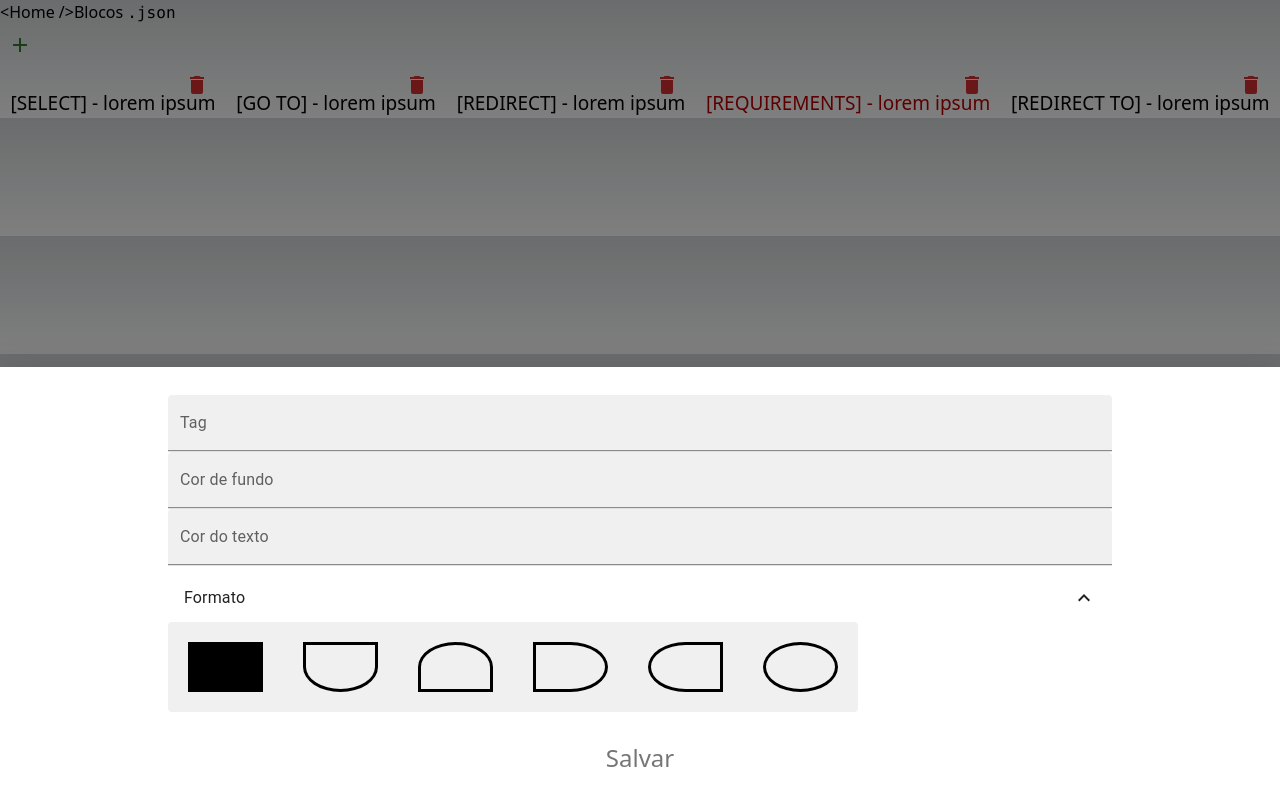
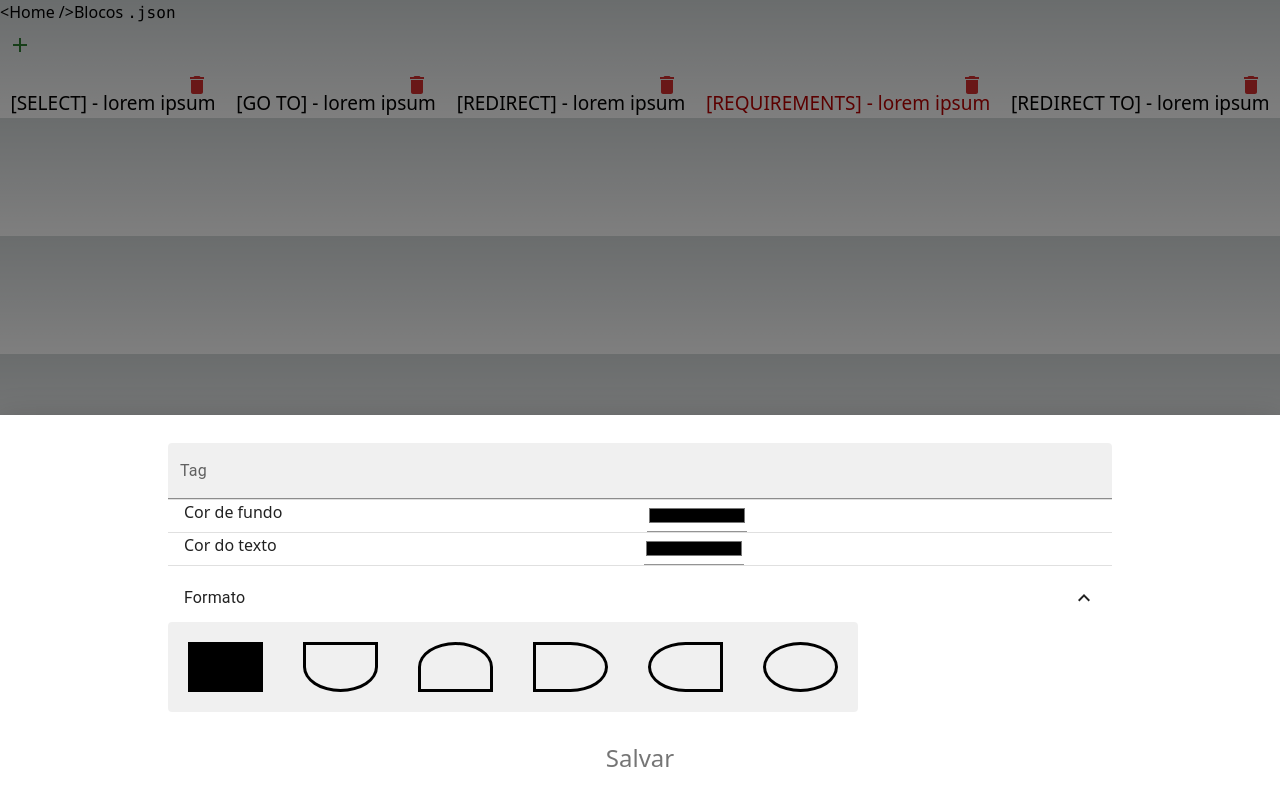
Before and after one commit to Dogl4/update-jsons, a Next.js app: page /blocos in a window 1280 px wide. Both pictures are taken after a click on the button 20 px from the left and 45 px from the top of the page. Built offline with nearby package versions, Linux system fonts and the light colour scheme.

Commit message:
feat: add component of edit color

```diff
--- a/src/components/PageBlocks/EditInfos/index.tsx
+++ b/src/components/PageBlocks/EditInfos/index.tsx
@@ -5,6 +5,7 @@ import {
   Divider,
   Drawer,
   IconButton,
+  Input,
   List,
   ListItemButton,
   ListItemText,
@@ -64,8 +65,6 @@ export default function EditInfos({
         <List>
           {[
             { title: "Tag", description: "[SELECT]", value: 'tag' },
-            { title: "Cor de fundo", description: "#555", value: 'backgroundColor' },
-            { title: "Cor do texto", description: "#555", value: 'textColor' }
           ].map(({ title, description, value }) => (
             <>
               <TextField
@@ -80,6 +79,24 @@ export default function EditInfos({
               <Divider />
             </>
           ))}
+          {
+            [{ title: "Cor de fundo", value: 'backgroundColor' },
+            { title: "Cor do texto", value: 'textColor' }
+          ].map(({ title, value }) => (
+            <>
+              <div key={title} style={{ display: 'grid', gridTemplateColumns: 'auto auto' }}>
+                <h2 style={{ marginLeft: '16px' }}>{title}</h2>
+                <Input
+                  type="color"
+                  value={styleBlock[value]}
+                  sx={{ width: '100px' }}
+                  onChange={(e: any) => setStyleBlock({ ...styleBlock, [value]: e.target.value })}
+                  />
+              </div>
+              <Divider />
+            </>
+          ))
+          }
         </List>
 
         <ListItemButton onClick={handleClick}>
```
